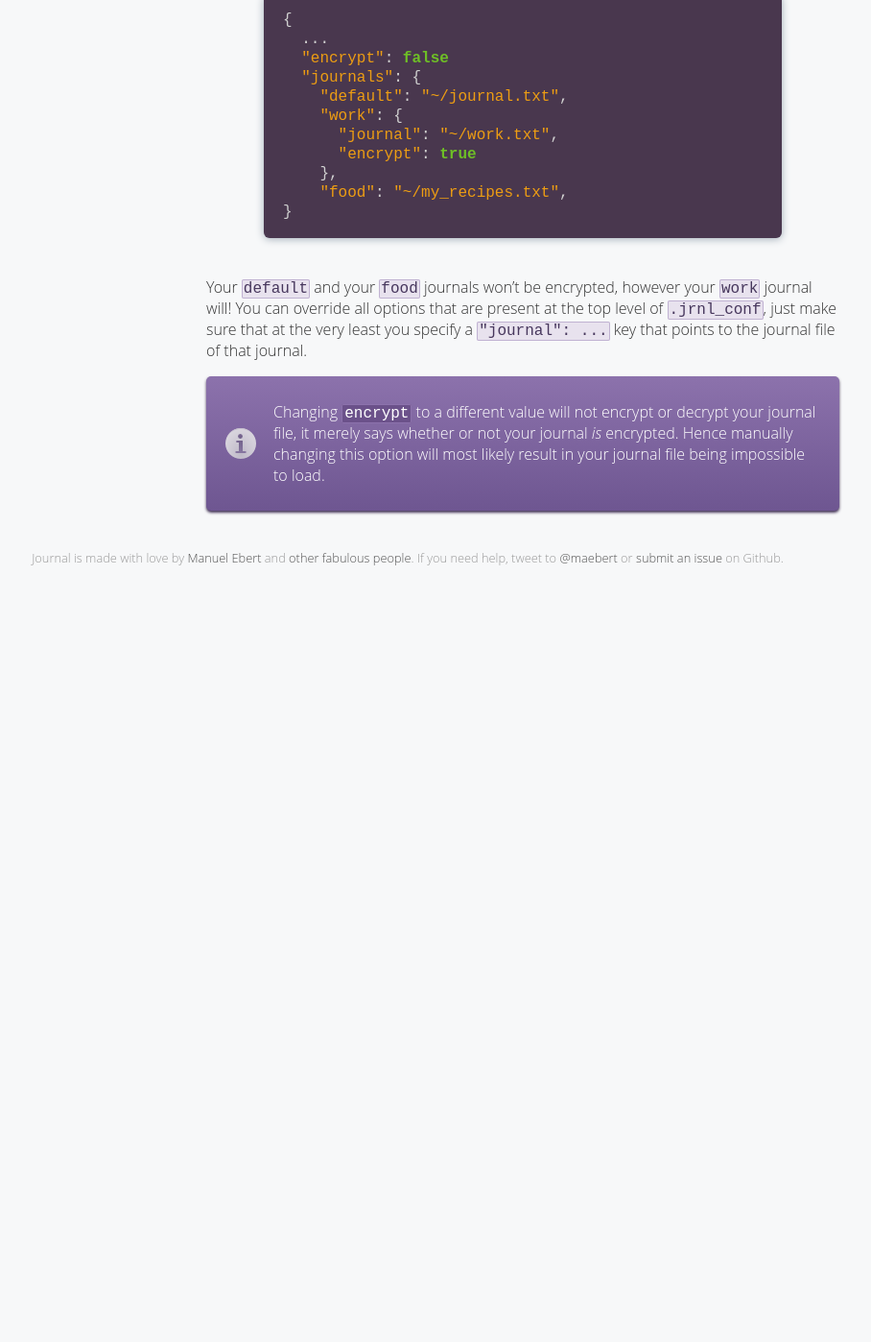
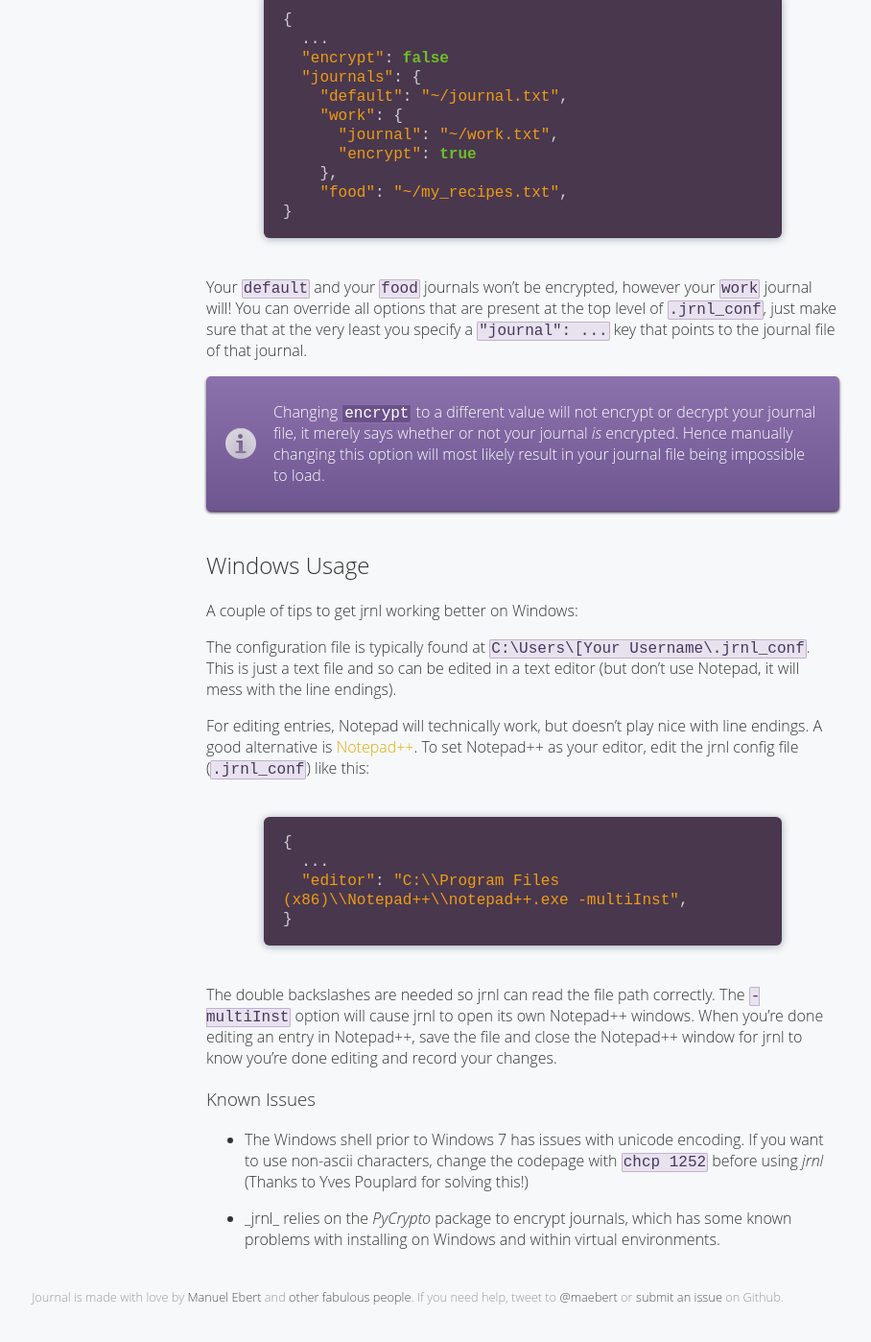
Before and after one commit to jrnl-org/jrnl, a Sphinx documentation site: the page built from docs/advanced.rst, in a window 1280 px wide and 1400 px high, scrolled down 2448 px. Shown: the whole window at 96% size, without its empty margins (215-1123 px from the left). Built offline with Sphinx 7.4.7, drawn with Linux system fonts in a browser that asks for light colours; before the commit the page ends 3078 px from its top, so only the background shows below that; some of the changed text lies outside the part shown.

Commit message:
Windows documentation

```diff
--- a/docs/advanced.rst
+++ b/docs/advanced.rst
@@ -98,3 +98,27 @@
 .. note::
 
     Changing ``encrypt`` to a different value will not encrypt or decrypt your journal file, it merely says whether or not your journal `is` encrypted. Hence manually changing this option will most likely result in your journal file being impossible to load.
+
+Windows Usage
+-------------
+
+A couple of tips to get jrnl working better on Windows:
+
+The configuration file is typically found at ``C:\Users\[Your Username\.jrnl_conf``. This is just a text file and so can be edited in a text editor (but don't use Notepad, it will mess with the line endings).
+
+For editing entries, Notepad will technically work, but doesn't play nice with line endings. A good alternative is `Notepad++ <http://notepad-plus-plus.org/>`_. To set Notepad++ as your editor, edit the jrnl config file (``.jrnl_conf``) like this:
+
+.. code-block:: javascript
+
+    {
+      ...
+      "editor": "C:\\Program Files (x86)\\Notepad++\\notepad++.exe -multiInst",
+    }
+
+The double backslashes are needed so jrnl can read the file path correctly. The ``-multiInst`` option will cause jrnl to open its own Notepad++ windows. When you're done editing an entry in Notepad++, save the file and close the Notepad++ window for jrnl to know you're done editing and record your changes.
+
+Known Issues
+~~~~~~~~~~~~
+
+- The Windows shell prior to Windows 7 has issues with unicode encoding. If you want to use non-ascii characters, change the codepage with ``chcp 1252`` before using `jrnl` (Thanks to Yves Pouplard for solving this!)
+- _jrnl_ relies on the `PyCrypto` package to encrypt journals, which has some known problems with installing on Windows and within virtual environments.
```
